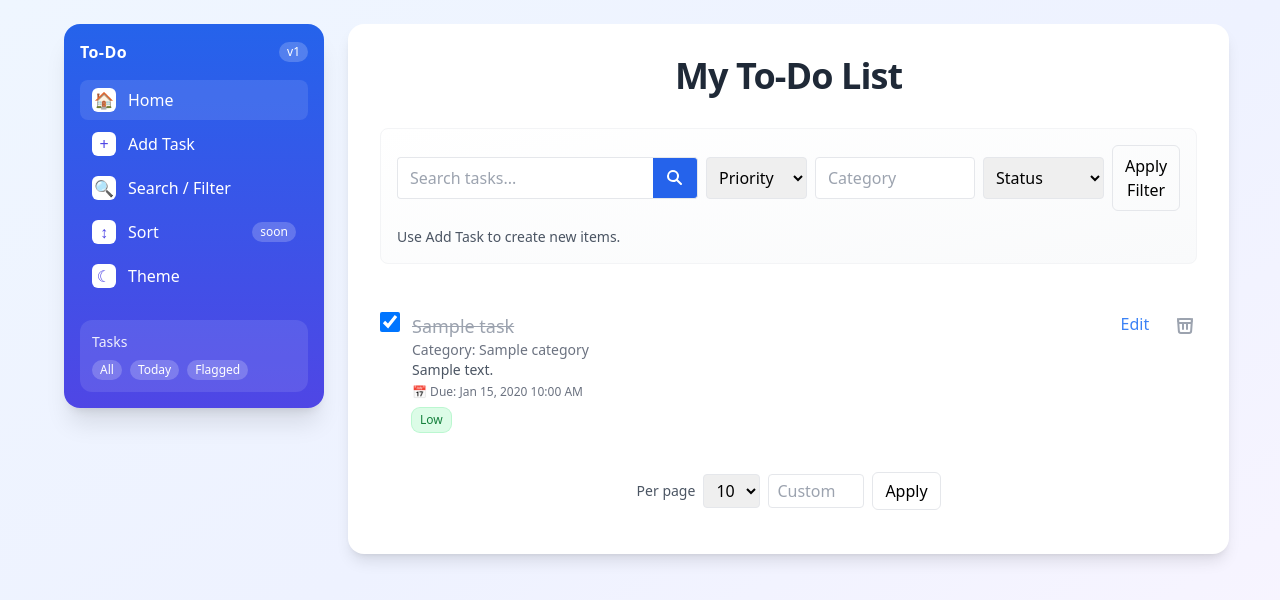
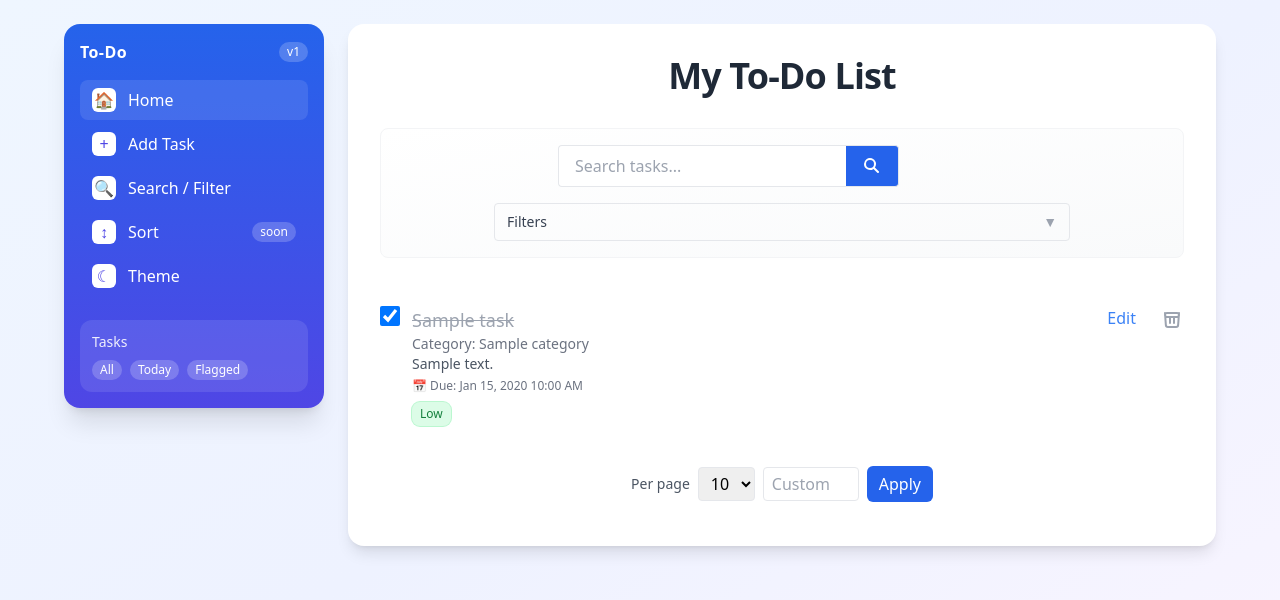
Before and after one commit to sudip6164/django-todo-list, a Django app: page / in a window 1280 px wide. Shown: the top 600 px of the page. Run offline with Django 5.2, Linux system fonts and the light colour scheme; tables that the repository leaves empty hold one stand-in row (values such as "Sample post"); some libraries are stand-ins or nearby versions.

Commit message:
search bar ui chnages

```diff
--- a/todo/templates/todo/index.html
+++ b/todo/templates/todo/index.html
@@ -5,33 +5,45 @@
         <!-- Header -->
         <h1 class="text-4xl font-bold mb-8 text-center text-gray-800 tracking-tight">My To-Do List</h1>
         <div class="rounded-lg border border-gray-100 p-4 bg-gradient-to-br from-white to-gray-50">
-            <div class="flex items-center justify-between gap-4 flex-wrap">
-                <form method="get" class="flex items-center gap-2">
+            <!-- Search centered at top -->
+            <form method="get" class="flex items-center justify-center mb-4">
+                <input type="hidden" name="page_size" value="{{ page_size }}" />
+                <div class="inline-flex items-stretch w-full max-w-md">
+                    <input type="text" name="q" value="{{ q }}" placeholder="Search tasks..." class="w-72 px-4 py-2 border border-r-0 rounded-l" />
+                    <button type="submit" class="px-4 py-2 border border-l-0 rounded-r bg-blue-600 text-white hover:bg-blue-700 transition" title="Search">
+                        <svg xmlns="http://www.w3.org/2000/svg" class="h-5 w-5" viewBox="0 0 20 20" fill="currentColor">
+                            <path fill-rule="evenodd" d="M8 4a4 4 0 100 8 4 4 0 000-8zM2 8a6 6 0 1110.89 3.476l3.817 3.817a1 1 0 01-1.414 1.414l-3.817-3.817A6 6 0 012 8z" clip-rule="evenodd" />
+                        </svg>
+                    </button>
+                </div>
+            </form>
+
+            <!-- Compact, collapsible filters -->
+            <details class="max-w-xl mx-auto">
+                <summary class="cursor-pointer select-none text-sm text-gray-700 px-3 py-2 border rounded flex items-center justify-between">
+                    Filters
+                    <span class="text-gray-400">▼</span>
+                </summary>
+                <form method="get" class="mt-3 grid grid-cols-1 sm:grid-cols-2 gap-3">
                     <input type="hidden" name="page_size" value="{{ page_size }}" />
-                    <div class="inline-flex items-stretch">
-                        <input type="text" name="q" value="{{ q }}" placeholder="Search tasks..." class="px-3 py-2 border border-r-0 rounded-l w-64" />
-                        <button type="submit" class="px-3 py-2 border border-l-0 rounded-r bg-blue-600 text-white hover:bg-blue-700 transition" title="Search">
-                            <svg xmlns="http://www.w3.org/2000/svg" class="h-5 w-5" viewBox="0 0 20 20" fill="currentColor">
-                                <path fill-rule="evenodd" d="M8 4a4 4 0 100 8 4 4 0 000-8zM2 8a6 6 0 1110.89 3.476l3.817 3.817a1 1 0 01-1.414 1.414l-3.817-3.817A6 6 0 012 8z" clip-rule="evenodd" />
-                            </svg>
-                        </button>
-                    </div>
-                    <select name="priority" class="px-2 py-2 border rounded">
+                    <input type="hidden" name="q" value="{{ q }}" />
+                    <select name="priority" class="px-3 py-2 border rounded">
                         <option value="">Priority</option>
                         <option value="L" {% if priority == 'L' %}selected{% endif %}>Low</option>
                         <option value="M" {% if priority == 'M' %}selected{% endif %}>Medium</option>
                         <option value="H" {% if priority == 'H' %}selected{% endif %}>High</option>
                     </select>
-                    <input type="text" name="category" value="{{ category_value }}" placeholder="Category" class="px-3 py-2 border rounded w-40" />
-                    <select name="completed" class="px-2 py-2 border rounded">
+                    <select name="completed" class="px-3 py-2 border rounded">
                         <option value="">Status</option>
                         <option value="false" {% if completed_value == 'false' %}selected{% endif %}>Active</option>
                         <option value="true" {% if completed_value == 'true' %}selected{% endif %}>Completed</option>
                     </select>
-                    <button class="px-3 py-2 rounded-md border hover:bg-gray-50">Apply Filter</button>
+                    <input type="text" name="category" value="{{ category_value }}" placeholder="Category" class="px-3 py-2 border rounded sm:col-span-2" />
+                    <div class="sm:col-span-2 flex justify-end">
+                        <button class="px-4 py-2 rounded-md bg-blue-600 text-white hover:bg-blue-700 transition shadow-sm">Apply Filter</button>
+                    </div>
                 </form>
-                <p class="text-sm text-gray-600">Use Add Task to create new items.</p>
-            </div>
+            </details>
         </div>
 
         <!-- Task List -->
@@ -101,16 +113,16 @@
                     <option value="20" {% if page_size == 20 %}selected{% endif %}>20</option>
                 </select>
                 <input type="number" name="page_size" min="1" placeholder="Custom" class="w-24 px-2 py-1 border rounded" />
-                <button class="px-3 py-1.5 rounded-md border hover:bg-gray-50">Apply</button>
+                <button class="px-3 py-1.5 rounded-md bg-blue-600 text-white hover:bg-blue-700 transition">Apply</button>
             </form>
             {% if page_obj.paginator.num_pages > 1 %}
             <div class="flex items-center justify-center gap-2">
                 {% if page_obj.has_previous %}
-                <a href="?page={{ page_obj.previous_page_number }}&page_size={{ page_size }}&q={{ q }}&priority={{ priority }}&category={{ category_value }}&completed={{ completed_value }}" class="px-3 py-1.5 rounded-md border hover:bg-gray-50">Previous</a>
+                <a href="?page={{ page_obj.previous_page_number }}&page_size={{ page_size }}&q={{ q }}&priority={{ priority }}&category={{ category_value }}&completed={{ completed_value }}" class="px-3 py-1.5 rounded-md bg-blue-600 text-white hover:bg-blue-700 transition">Previous</a>
                 {% endif %}
                 <span class="text-sm text-gray-600">Page {{ page_obj.number }} of {{ page_obj.paginator.num_pages }}</span>
                 {% if page_obj.has_next %}
-                <a href="?page={{ page_obj.next_page_number }}&page_size={{ page_size }}&q={{ q }}&priority={{ priority }}&category={{ category_value }}&completed={{ completed_value }}" class="px-3 py-1.5 rounded-md border hover:bg-gray-50">Next</a>
+                <a href="?page={{ page_obj.next_page_number }}&page_size={{ page_size }}&q={{ q }}&priority={{ priority }}&category={{ category_value }}&completed={{ completed_value }}" class="px-3 py-1.5 rounded-md bg-blue-600 text-white hover:bg-blue-700 transition">Next</a>
                 {% endif %}
             </div>
             {% endif %}
```
